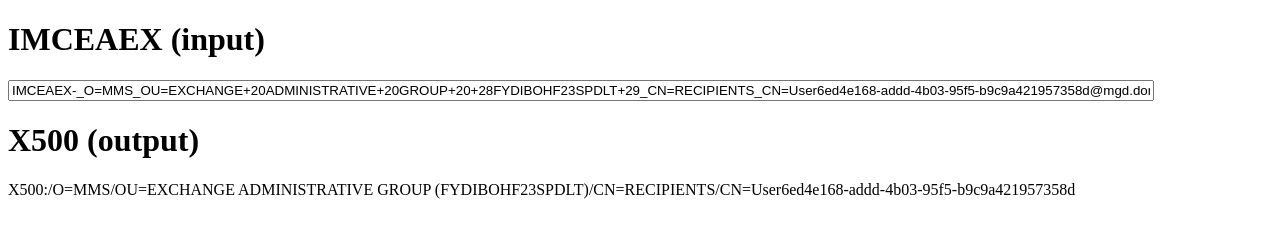
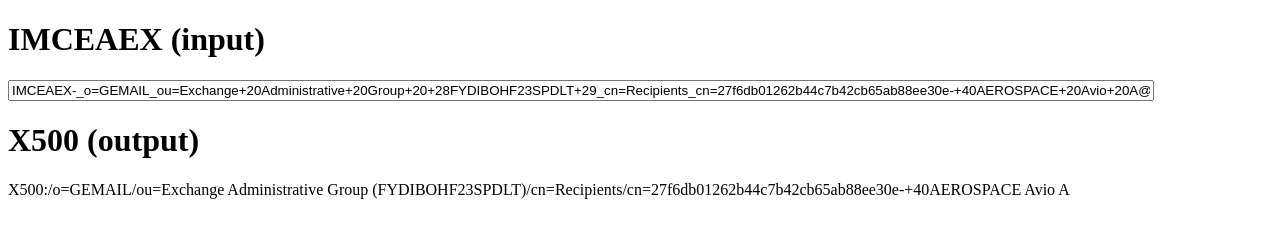
Before and after one commit to sushmarenji/convert-imceaex-to-x500, a plain HTML site: page index.html in a window 1280 px wide. Drawn offline with Linux system fonts and the light colour scheme.

Commit message:
Update index.html
testing

```diff
--- a/index.html
+++ b/index.html
@@ -7,7 +7,7 @@
 <script src='convert-imceaex-to-x500.js'></script>
 <h1>IMCEAEX (input)</h1>
 <form action='#'>
-  <input id='input' type='text' value='IMCEAEX-_O=MMS_OU=EXCHANGE+20ADMINISTRATIVE+20GROUP+20+28FYDIBOHF23SPDLT+29_CN=RECIPIENTS_CN=User6ed4e168-addd-4b03-95f5-b9c9a421957358d@mgd.domain.com'>
+  <input id='input' type='text' value='IMCEAEX-_o=GEMAIL_ou=Exchange+20Administrative+20Group+20+28FYDIBOHF23SPDLT+29_cn=Recipients_cn=27f6db01262b44c7b42cb65ab88ee30e-+40AEROSPACE+20Avio+20A@mail.ad.ge.com'>
 </form>
 <h1>X500 (output)</h1>
 <p id='output'></p>
```
